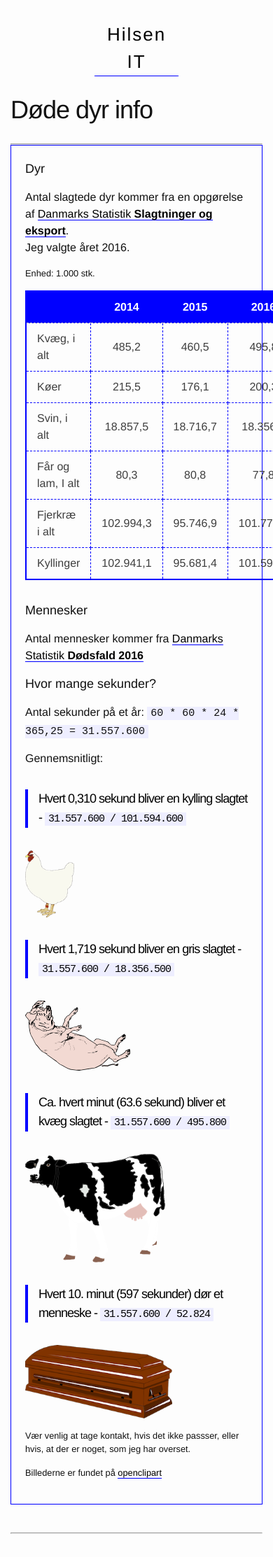
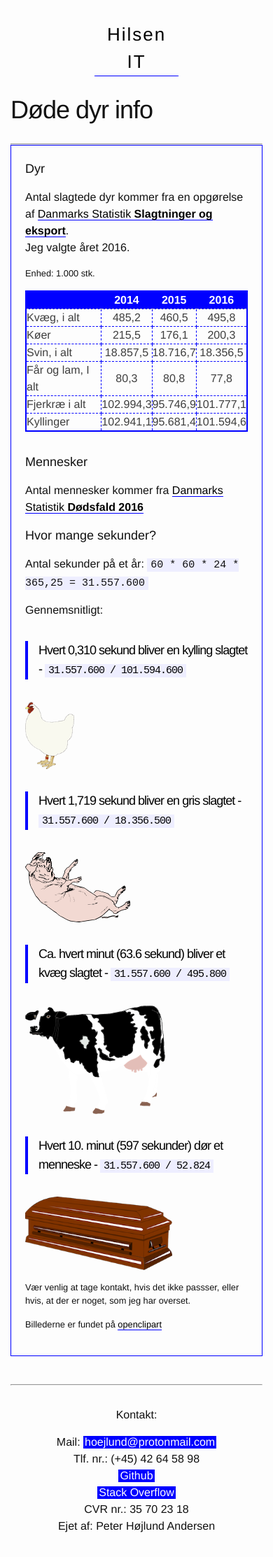
Before and after one commit to peterhoejlundandersen/hilsen, a Jekyll site: the page built from deathinfo.markdown, in a window 390 px wide. Shown: the top 2225 px of the page at 70% size. Built offline with Jekyll 4.4.1, drawn with Linux system fonts in a browser that asks for light colours.

Commit message:
added css to create mobil friendly tabel

```diff
--- a/_sass/minima/_posts.scss
+++ b/_sass/minima/_posts.scss
@@ -224,3 +224,9 @@
   display: block;
   padding: 5px;
 }
+
+@media screen and (max-width: 700px) {
+  table th, table td {
+    padding: 0px!important;
+  }
+}
```
Also changed, not shown: 2 other files.
